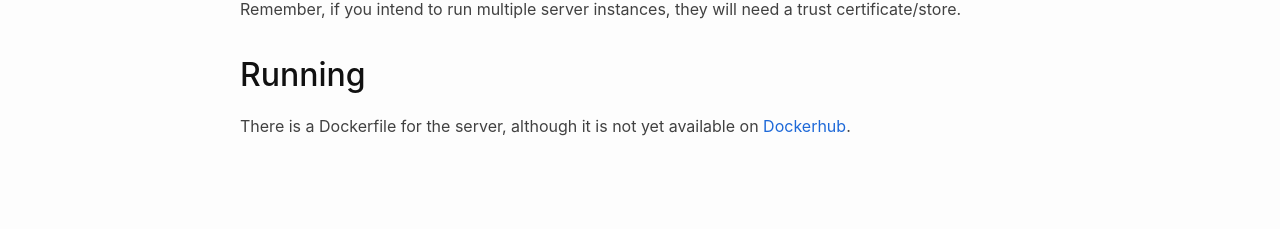
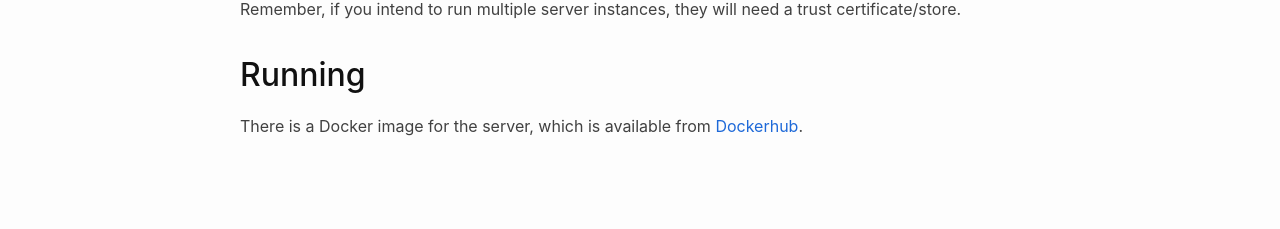
Before and after one commit to albinoloverats/albinoloverats.github.io, a Jekyll site: the page built from messaging.markdown, in a window 1280 px wide. Shown: the part 1382-1611 px from the top of the page. Built offline with Jekyll 4.4.1, drawn with Linux system fonts in a browser that asks for light colours; nearby versions of some CDN libraries.

Commit message:
Update messaging Page

```diff
--- a/messaging.markdown
+++ b/messaging.markdown
@@ -59,5 +59,5 @@ a trust certificate/store.
 
 ## Running
 
-There is a Dockerfile for the server, although it is not yet available
-on [Dockerhub](https://hub.docker.com/).
+There is a Docker image for the server, which is available from
+[Dockerhub](https://hub.docker.com/repository/docker/albinoloverats/messaging-server/general).
```
